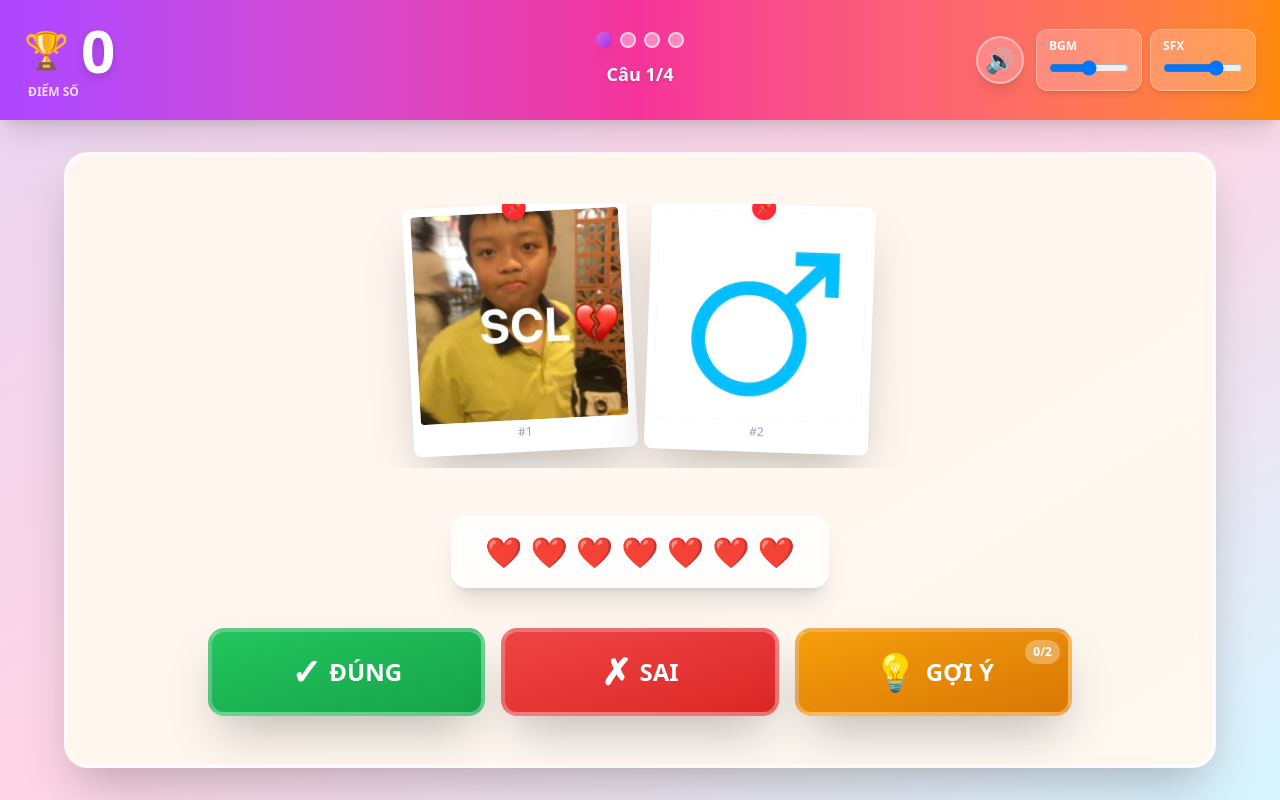
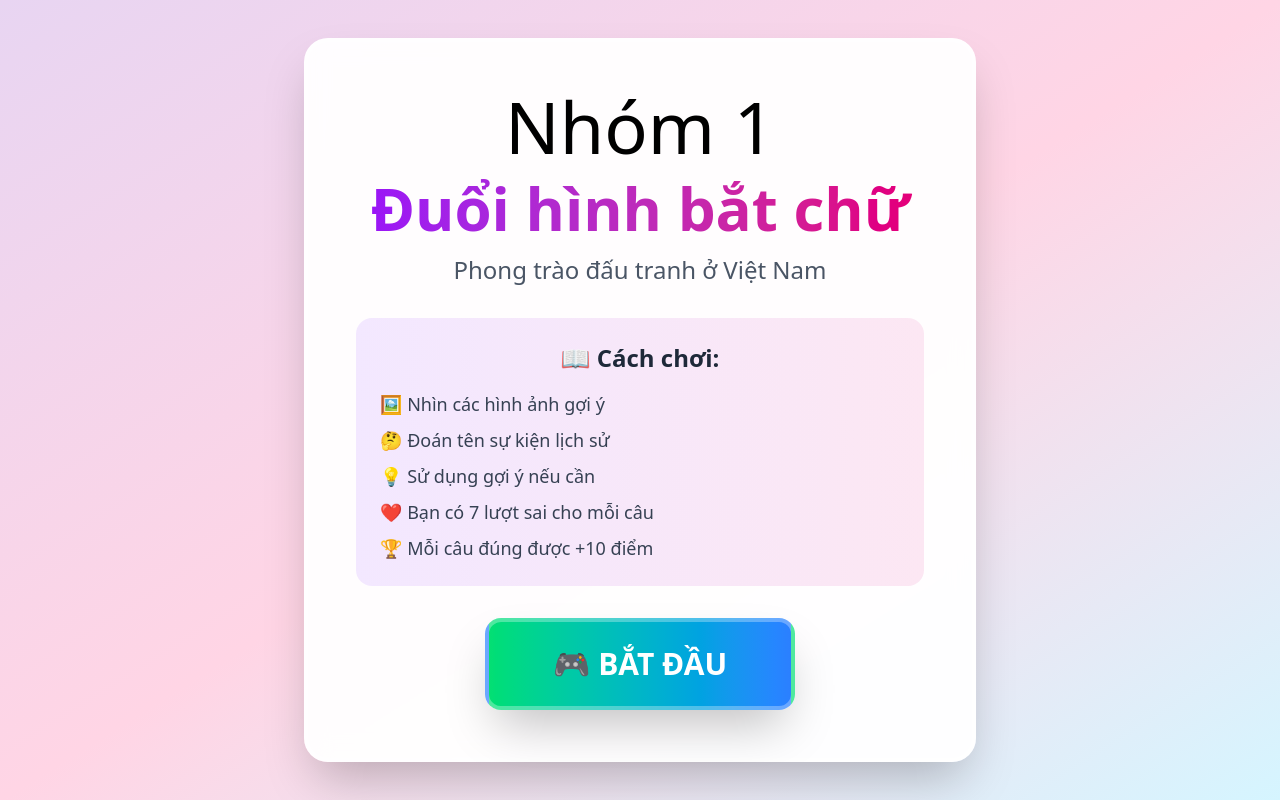
Before and after one commit to dangkhoipham80/chip, a React (Vite) app: page / in a window 1280 px wide. Built offline with nearby package versions, Linux system fonts and the light colour scheme.

Commit message:
feat: Implement core game flow with home, playing, and game complete screens, including updated game over logic.

```diff
--- a/src/App.tsx
+++ b/src/App.tsx
@@ -5,6 +5,7 @@ import AnswerReveal from './components/AnswerReveal';
 import GameComplete from './components/GameComplete';
 import GameOverModal from './components/GameOverModal';
 import Header from './components/Header';
+import HomePage from './components/HomePage';
 import HostControls from './components/HostControls';
 import ImageGrid from './components/ImageGrid';
 import { LEVELS } from './data';
@@ -41,6 +42,7 @@ function App() {
 
   const [shouldShake, setShouldShake] = useState(false);
   const [isWinning, setIsWinning] = useState(true); // Track if revealing answer from win or loss
+  const [gameStatus, setGameStatus] = useState<'home' | 'playing' | 'finished'>('home');
   const [gameOverModal, setGameOverModal] = useState<{
     isVisible: boolean;
     type: 'win' | 'lose' | 'outOfTurns';
@@ -91,10 +93,21 @@ function App() {
     handleHint();
   };
 
+  // Start game from home page
+  const startGame = () => {
+    setGameStatus('playing');
+  };
+
+  // Return to home page
+  const returnHome = () => {
+    resetGame();
+    setGameStatus('home');
+  };
+
   // Check for game-over conditions
   useEffect(() => {
     // Skip check if answer is already revealed or game is complete
-    if (gameState.isAnswerRevealed || isGameComplete) return;
+    if (gameState.isAnswerRevealed || isGameComplete || !currentLevelData) return;
 
     const totalWords = getTotalWords(currentLevelData.answer);
 
@@ -121,13 +134,26 @@ function App() {
         nextLevel();
       }, 2000);
     }
-  }, [gameState.hintsRevealed, gameState.wrongAttempts, gameState.isAnswerRevealed, isGameComplete, currentLevelData.answer, gameState.maxWrongAttempts, nextLevel, playSFX, handleCorrect, revealAnswer]);
+  }, [gameState.hintsRevealed, gameState.wrongAttempts, gameState.isAnswerRevealed, isGameComplete, currentLevelData?.answer, gameState.maxWrongAttempts, nextLevel, playSFX, handleCorrect, revealAnswer, currentLevelData]);
 
-  // If game is complete, show completion screen
-  if (isGameComplete) {
-    return <GameComplete score={gameState.score} onRestart={resetGame} />;
+  // Effect to transition to finished state when game completes
+  useEffect(() => {
+    if (isGameComplete && gameStatus === 'playing') {
+      setGameStatus('finished');
+    }
+  }, [isGameComplete, gameStatus]);
+
+  // Show home page
+  if (gameStatus === 'home') {
+    return <HomePage onStartGame={startGame} />;
   }
 
+  // Show game complete screen
+  if (gameStatus === 'finished') {
+    return <GameComplete score={gameState.score} onRestart={resetGame} onReturnHome={returnHome} />;
+  }
+
+  // Show main game (gameStatus === 'playing')
   return (
     <div className="min-h-screen bg-gradient-to-br from-[#E8D5F2] via-[#FFD5E5] to-[#D5F5FF] flex flex-col overflow-hidden">
       {/* Header */}
--- a/src/components/GameComplete.tsx
+++ b/src/components/GameComplete.tsx
@@ -4,17 +4,18 @@ import React from 'react';
 interface GameCompleteProps {
   score: number;
   onRestart: () => void;
+  onReturnHome: () => void;
 }
 
-const GameComplete: React.FC<GameCompleteProps> = ({ score, onRestart }) => {
+const GameComplete: React.FC<GameCompleteProps> = ({ score, onRestart, onReturnHome }) => {
   return (
     <motion.div
       initial={{ opacity: 0, scale: 0.9 }}
       animate={{ opacity: 1, scale: 1 }}
       transition={{ duration: 0.5 }}
-      className="min-h-screen bg-gradient-to-br from-pastel-pink via-pastel-yellow to-pastel-blue flex items-center justify-center p-6"
+      className="min-h-screen bg-gradient-to-br from-[#E8D5F2] via-[#FFD5E5] to-[#D5F5FF] flex items-center justify-center p-6"
     >
-      <div className="bg-white rounded-3xl shadow-2xl p-12 max-w-2xl w-full text-center">
+      <div className="bg-white/95 backdrop-blur-md rounded-3xl shadow-2xl p-12 max-w-2xl w-full text-center border-4 border-white/50">
         <motion.div
           initial={{ y: -50, opacity: 0 }}
           animate={{ y: 0, opacity: 1 }}
@@ -39,7 +40,7 @@ const GameComplete: React.FC<GameCompleteProps> = ({ score, onRestart }) => {
           transition={{ delay: 0.4 }}
           className="text-2xl text-gray-600 mb-8"
         >
-          Các em đã hoàn thành tất cả các câu hỏi!
+          Bạn đã hoàn thành tất cả các câu hỏi!
         </motion.p>
 
         <motion.div
@@ -53,16 +54,29 @@ const GameComplete: React.FC<GameCompleteProps> = ({ score, onRestart }) => {
           </div>
         </motion.div>
 
+        {/* Buttons */}
+        <div className="flex gap-4 justify-center flex-col sm:flex-row">
           <motion.button
             initial={{ y: 20, opacity: 0 }}
             animate={{ y: 0, opacity: 1 }}
             transition={{ delay: 0.6 }}
+            onClick={onReturnHome}
+            className="px-10 py-5 text-2xl font-bold rounded-xl bg-gradient-to-r from-purple-400 to-purple-600 text-white shadow-lg hover:shadow-2xl hover:scale-105 active:scale-95 transition-all"
+          >
+            🏠 Về trang chủ
+          </motion.button>
+
+          <motion.button
+            initial={{ y: 20, opacity: 0 }}
+            animate={{ y: 0, opacity: 1 }}
+            transition={{ delay: 0.7 }}
             onClick={onRestart}
             className="px-10 py-5 text-2xl font-bold rounded-xl bg-gradient-to-r from-green-400 to-blue-500 text-white shadow-lg hover:shadow-2xl hover:scale-105 active:scale-95 transition-all"
           >
             🔄 Chơi lại
           </motion.button>
         </div>
+      </div>
     </motion.div>
   );
 };
--- /dev/null
+++ b/src/components/HomePage.tsx
@@ -0,0 +1,67 @@
+import { motion } from 'framer-motion';
+import React from 'react';
+
+interface HomePageProps {
+  onStartGame: () => void;
+}
+
+const HomePage: React.FC<HomePageProps> = ({ onStartGame }) => {
+  return (
+    <div className="min-h-screen bg-gradient-to-br from-[#E8D5F2] via-[#FFD5E5] to-[#D5F5FF] flex items-center justify-center p-6">
+      <motion.div
+        initial={{ opacity: 0, scale: 0.9 }}
+        animate={{ opacity: 1, scale: 1 }}
+        transition={{ duration: 0.6, type: 'spring' }}
+        className="bg-white/95 backdrop-blur-md rounded-3xl shadow-2xl p-12 max-w-2xl w-full text-center border-4 border-white/50"
+      >
+        {/* Title */}
+        <motion.div
+          initial={{ y: -30, opacity: 0 }}
+          animate={{ y: 0, opacity: 1 }}
+          transition={{ delay: 0.2 }}
+          className="mb-8"
+        >
+          <div className="text-7xl mb-4">Nhóm 1</div>
+          <h1 className="text-6xl font-extrabold bg-gradient-to-r from-purple-600 to-pink-600 bg-clip-text text-transparent mb-4">
+            Đuổi hình bắt chữ
+          </h1>
+          <p className="text-2xl text-gray-600">
+            Phong trào đấu tranh ở Việt Nam
+          </p>
+        </motion.div>
+
+        {/* Instructions */}
+        <motion.div
+          initial={{ y: 20, opacity: 0 }}
+          animate={{ y: 0, opacity: 1 }}
+          transition={{ delay: 0.4 }}
+          className="bg-gradient-to-r from-purple-100 to-pink-100 rounded-2xl p-6 mb-8"
+        >
+          <h2 className="text-2xl font-bold text-gray-800 mb-4">📖 Cách chơi:</h2>
+          <ul className="text-left text-lg text-gray-700 space-y-2">
+            <li>🖼️ Nhìn các hình ảnh gợi ý</li>
+            <li>🤔 Đoán tên sự kiện lịch sử</li>
+            <li>💡 Sử dụng gợi ý nếu cần</li>
+            <li>❤️ Bạn có 7 lượt sai cho mỗi câu</li>
+            <li>🏆 Mỗi câu đúng được +10 điểm</li>
+          </ul>
+        </motion.div>
+
+        {/* Start Button */}
+        <motion.button
+          initial={{ y: 20, opacity: 0 }}
+          animate={{ y: 0, opacity: 1 }}
+          transition={{ delay: 0.6 }}
+          onClick={onStartGame}
+          whileHover={{ scale: 1.05 }}
+          whileTap={{ scale: 0.95 }}
+          className="px-16 py-6 text-3xl font-extrabold rounded-2xl bg-gradient-to-r from-green-400 to-blue-500 text-white shadow-2xl hover:shadow-green-400/50 transition-all border-4 border-white/30"
+        >
+          🎮 BẮT ĐẦU
+        </motion.button>
+      </motion.div>
+    </div>
+  );
+};
+
+export default HomePage;
```
Lines whose indentation alone changed are shown as unchanged.
